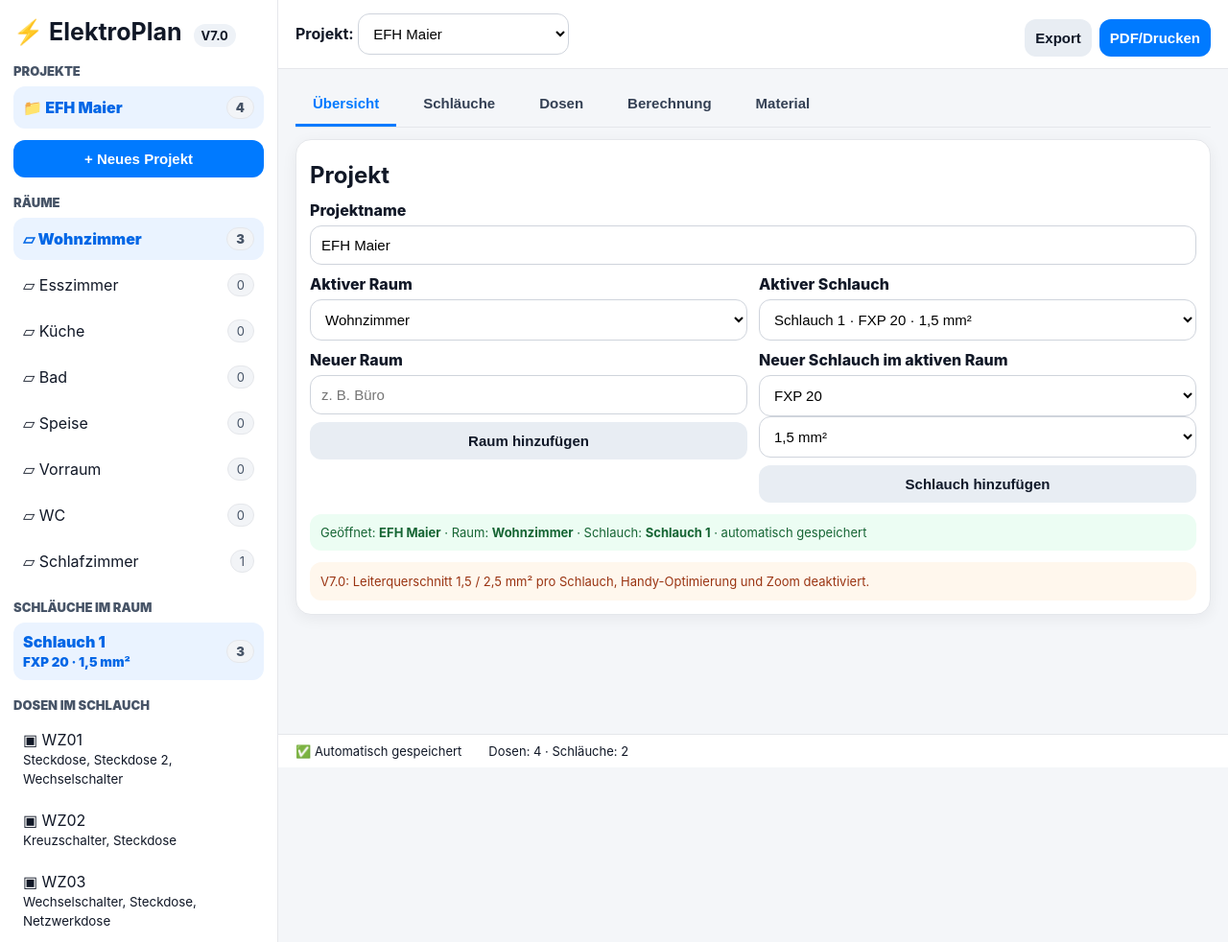
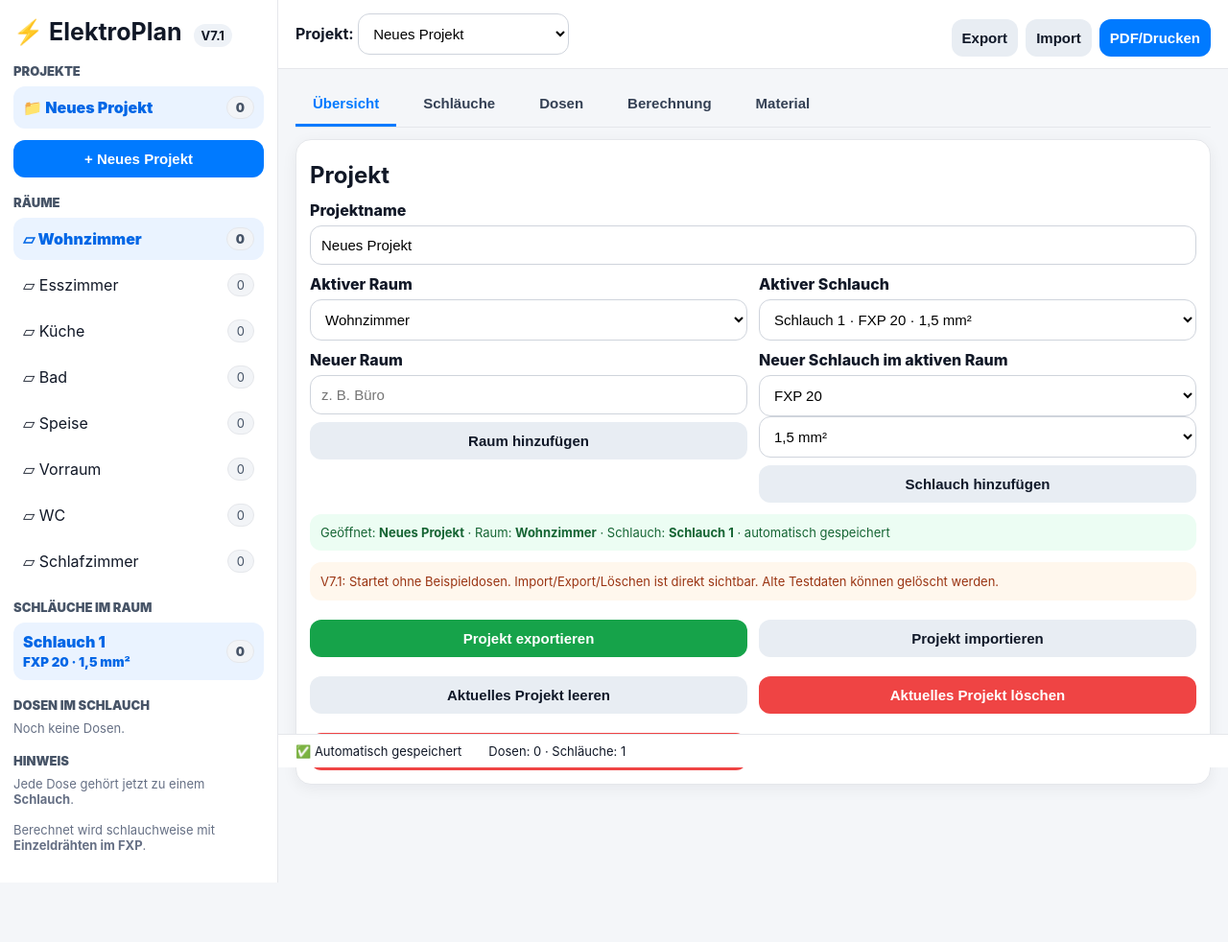
Before and after one commit to fhgamingone-create/ElektroPlan, a plain HTML site: page index.html in a window 1280 px wide. Shown: the top 982 px of the page at 96% size. After the commit the page ends 920 px from the top, so only its background shows below. Drawn offline with Linux system fonts and the light colour scheme.

Commit message:
Add files via upload

```diff
--- a/index.html
+++ b/index.html
@@ -3,7 +3,7 @@
 <head>
 <meta charset="utf-8">
 <meta name="viewport" content="width=device-width,initial-scale=1,maximum-scale=1,user-scalable=no">
-<title>ElektroPlan V7.0</title>
+<title>ElektroPlan V7.1</title>
 <style>
 *{box-sizing:border-box}
 body{margin:0;background:#f4f6f9;color:#111827;font-family:-apple-system,BlinkMacSystemFont,"Segoe UI",Arial,sans-serif}
@@ -71,7 +71,7 @@
 <body>
 <div class="app">
 <aside class="sidebar">
-  <h1>⚡ ElektroPlan <span class="ver">V7.0</span></h1>
+  <h1>⚡ ElektroPlan <span class="ver">V7.1</span></h1>
   <div class="sectionTitle">Projekte</div>
   <div id="projectList"></div>
   <button onclick="createProject()">+ Neues Projekt</button>
@@ -96,7 +96,7 @@
   <div class="topbar">
     <div><b>Projekt:</b> <select id="projectSelect" onchange="openProject(this.value)" style="width:220px;display:inline-block"></select></div>
     <div style="display:flex;gap:8px">
-      <button class="secondary" onclick="exportProject()" style="width:auto">Export</button>
+      <button class="secondary" onclick="exportProject()" style="width:auto">Export</button><button class="secondary" onclick="document.getElementById('importFileTop').click()" style="width:auto">Import</button>
       <button onclick="window.print()" style="width:auto">PDF/Drucken</button>
     </div>
   </div>
@@ -149,7 +149,15 @@
       </div>
 
       <div class="ok" id="saveInfo" style="margin-top:12px"></div>
-      <div class="notice" style="margin-top:12px">V7.0: Leiterquerschnitt 1,5 / 2,5 mm² pro Schlauch, Handy-Optimierung und Zoom deaktiviert.</div>
+      <div class="notice" style="margin-top:12px">V7.1: Startet ohne Beispieldosen. Import/Export/Löschen ist direkt sichtbar. Alte Testdaten können gelöscht werden.</div>
+      <div class="grid" style="margin-top:12px">
+        <button class="green" onclick="exportProject()">Projekt exportieren</button>
+        <button class="secondary" onclick="document.getElementById('importFileTop').click()">Projekt importieren</button>
+        <input id="importFileTop" class="hidden" type="file" accept=".json" onchange="importProject(event)">
+        <button class="secondary" onclick="clearProjectData()">Aktuelles Projekt leeren</button>
+        <button class="danger" onclick="deleteCurrentProject()">Aktuelles Projekt löschen</button>
+        <button class="danger" onclick="resetAllData()">Alle lokalen Daten löschen</button>
+      </div>
     </div>
   </section>
 
@@ -275,7 +283,7 @@
 </div>
 
 <script>
-const KEY="elektroplan_v70";
+const KEY="elektroplan_v71";
 const DEFAULT_ROOMS=["Wohnzimmer","Esszimmer","Küche","Bad","Speise","Vorraum","WC","Schlafzimmer"];
 const ROOM_CODES={"Wohnzimmer":"WZ","Esszimmer":"EZ","Küche":"KÜ","Bad":"BA","Speise":"SP","Vorraum":"VR","WC":"WC","Schlafzimmer":"SZ"};
 const FXP_SIZES=["16","20","25","32"];
@@ -311,8 +319,9 @@
 function store(){db.currentId=currentId;localStorage.setItem(KEY,JSON.stringify(db));renderAll()}
 function ensure(){
   if(!db.projects.length){
-    let p=freshProject("EFH Maier");
-    db.projects.push(p);currentId=p.id;loadExample(false);
+    let p=freshProject("Neues Projekt");
+    db.projects.push(p);
+    currentId=p.id;
   } else if(!currentId) currentId=db.projects[0].id;
   db.projects.forEach(migrate);
   const p=current();
@@ -324,7 +333,7 @@
 function createProject(){let p=freshProject("Neues Projekt");db.projects.push(p);currentId=p.id;activeRoom="Wohnzimmer";activeHoseId=p.hoses[0].id;store();show("Overview")}
 function openProject(id){currentId=id;let p=current();migrate(p);activeRoom=p.rooms[0]||"Wohnzimmer";activeHoseId=(hosesInRoom(p,activeRoom)[0]||p.hoses[0])?.id||null;store()}
 function renameProject(){let p=current();if(!p)return;p.name=projectName.value||"Ohne Namen";localStorage.setItem(KEY,JSON.stringify(db));renderSelectorsOnly()}
-function deleteCurrentProject(){let p=current();if(!p)return;if(!confirm("Projekt löschen?"))return;db.projects=db.projects.filter(x=>x.id!==p.id);currentId=db.projects[0]?.id||null;activeHoseId=null;store();show("Overview")}
+function deleteCurrentProject(){let p=current();if(!p)return;if(!confirm("Projekt löschen?"))return;db.projects=db.projects.filter(x=>x.id!==p.id);currentId=db.projects[0]?.id||null;activeHoseId=null;if(!currentId){let np=freshProject("Neues Projekt");db.projects.push(np);currentId=np.id;activeRoom="Wohnzimmer";activeHoseId=np.hoses[0].id}store();show("Overview")}
 function addRoom(){let p=current(),r=newRoom.value.trim();if(!p||!r)return;if(!p.rooms.includes(r))p.rooms.push(r);let h=createHoseForProject(p,r,false);activeRoom=r;activeHoseId=h.id;newRoom.value="";store()}
 function roomChanged(){let p=current();activeRoom=roomSelect.value;let h=hosesInRoom(p,activeRoom)[0]||createHoseForProject(p,activeRoom,false);activeHoseId=h.id;store()}
 function hoseChanged(id){activeHoseId=id;let p=current();let h=p.hoses.find(x=>x.id===id);if(h)activeRoom=h.room;store()}
@@ -599,6 +608,23 @@
   activeRoom="Wohnzimmer";activeHoseId=h1.id;
   if(render)store()
 }
+function clearProjectData(){
+  let p=current(); if(!p)return;
+  if(!confirm("Alle Dosen und Schläuche im aktuellen Projekt löschen?"))return;
+  p.doses=[];
+  p.hoses=[];
+  let h=createHoseForProject(p,activeRoom||"Wohnzimmer",false);
+  h.fxp="20"; h.cross="1,5";
+  activeHoseId=h.id;
+  store();
+}
+function resetAllData(){
+  if(!confirm("Wirklich alle lokalen ElektroPlan-Projekte in diesem Browser löschen?"))return;
+  localStorage.removeItem(KEY);
+  db={currentId:null,projects:[]};
+  currentId=null; activeRoom="Wohnzimmer"; activeHoseId=null; editIndex=null;
+  ensure(); store(); show("Overview");
+}
 function exportProject(){let p=current();const blob=new Blob([JSON.stringify(p,null,2)],{type:"application/json"});const a=document.createElement("a");a.href=URL.createObjectURL(blob);a.download=(p.name||"elektroplan")+".json";a.click();URL.revokeObjectURL(a.href)}
 function importProject(ev){const f=ev.target.files[0];if(!f)return;const r=new FileReader();r.onload=()=>{let p=JSON.parse(r.result);p.id=uid();migrate(p);db.projects.push(p);currentId=p.id;store()};r.readAsText(f)}
 
```
